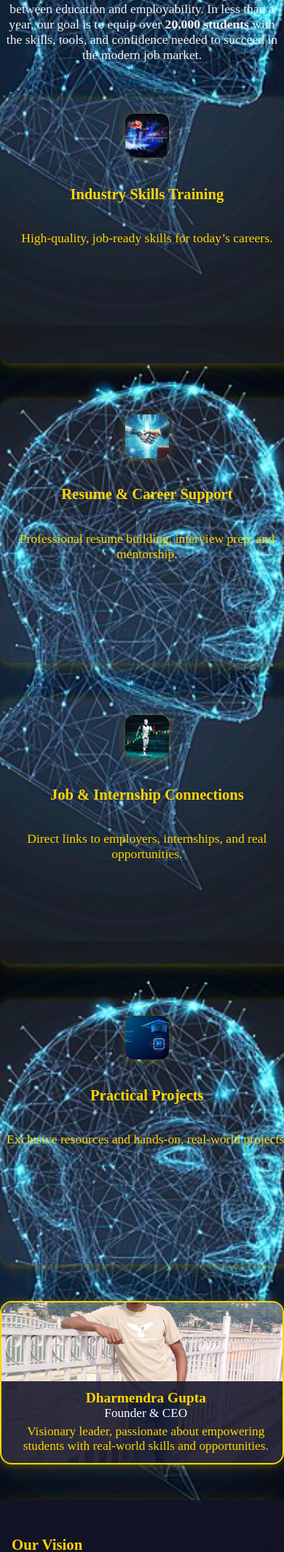
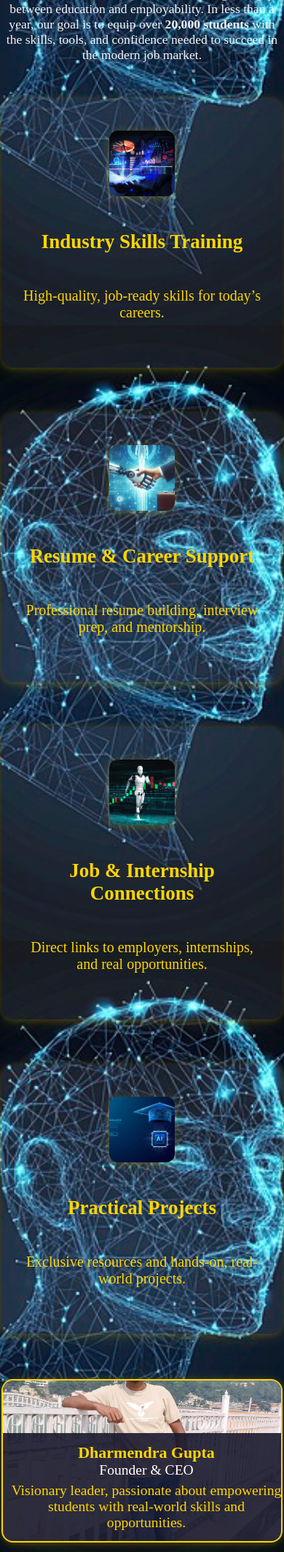
Before and after one commit to Dharmendra20009/viziopath.com, a Flask app: page /about in a window 390 px wide; the page is wider, and only the part inside the window is pictured. Shown: the part 398-2525 px from the top of that part at 73% size. Run offline with Flask 3, Linux system fonts and the light colour scheme.

Commit message:
This will make each card and its content larger and more readable on mobile devices.

```diff
--- a/templates/about.html
+++ b/templates/about.html
@@ -84,23 +84,34 @@
             }
             .about-card-section {
                 flex-direction: column !important;
-                gap: 1.2em;
+                gap: 1.5em !important;
                 align-items: stretch;
-                margin: 1em 0.2em;
+                margin: 1.5em 0.2em !important;
             }
             .about-card {
                 max-width: 99vw !important;
                 width: 99vw !important;
                 min-width: 0 !important;
-                margin: 0 auto 1.2em auto !important;
-                font-size: 1.18em;
-                padding: 2em 1em;
-                word-break: break-word;
+                margin: 0 auto 1.5em auto !important;
+                font-size: 1.25em !important;
+                padding: 2.2em 1.2em !important;
                 box-sizing: border-box;
             }
-            .about-card h3 {
-                font-size: 1.25em;
-                text-align: center;
+            .about-feature-card {
+                max-width: 99vw !important;
+                width: 99vw !important;
+                min-width: 0 !important;
+                margin: 0 auto 1.5em auto !important;
+                font-size: 1.25em !important;
+                padding: 2.2em 1.2em !important;
+                box-sizing: border-box;
+            }
+            .about-feature-img {
+                width: 90px !important;
+                height: 90px !important;
+            }
+            .about-feature-card h3 {
+                font-size: 1.35em !important;
             }
             .content {
                 padding: 0.5em 0.2em;
```
